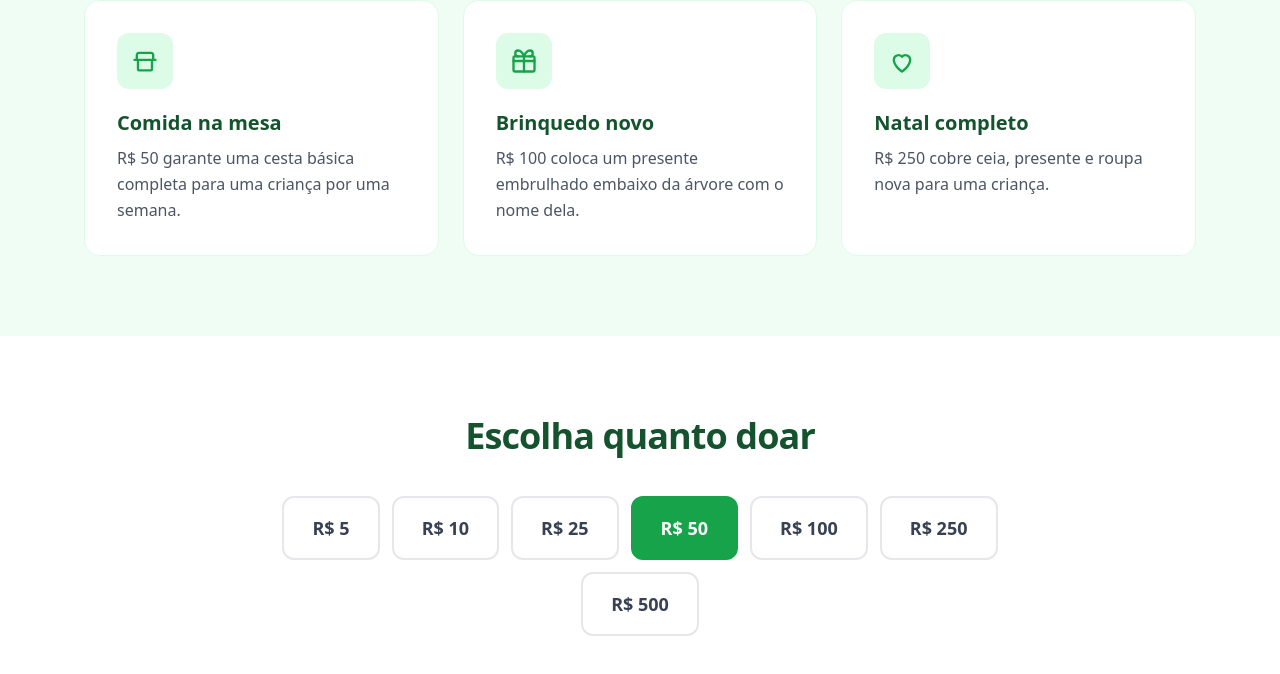
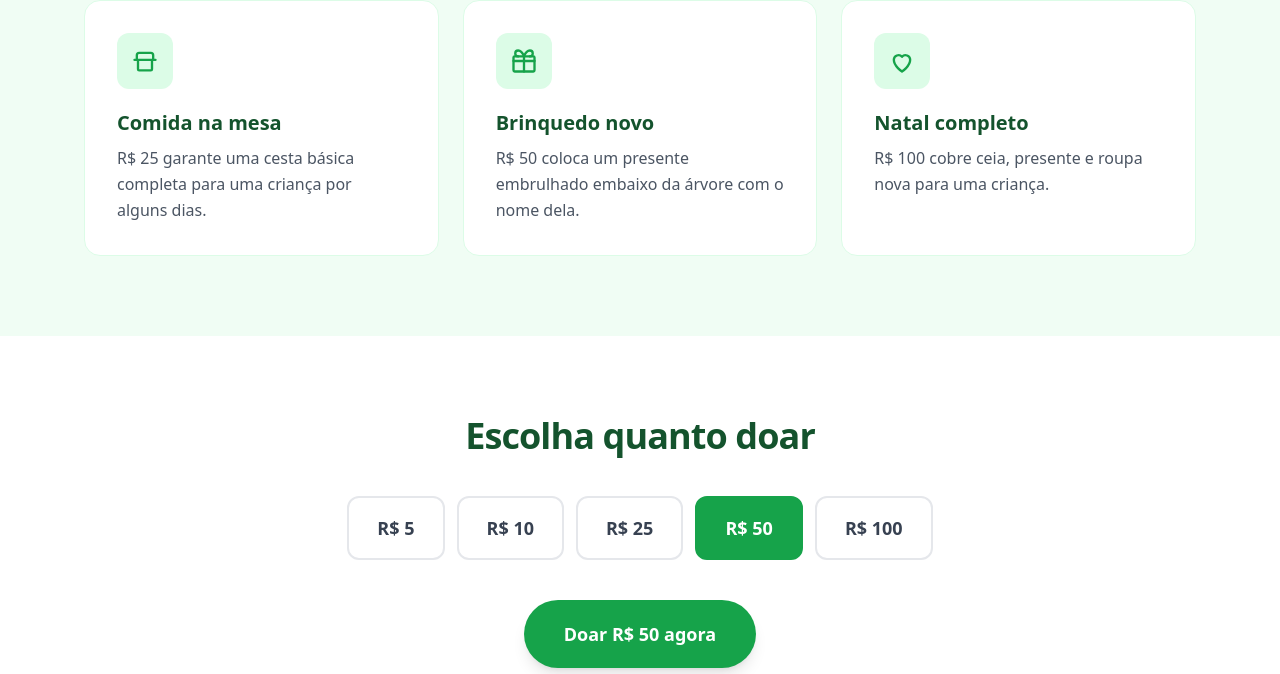
Before and after one commit to andressouzadematos-cloud/lar-esperanca1, a Next.js app: page / in a window 1280 px wide. Shown: the part 913-1587 px from the top of the page. Built offline with nearby package versions, Linux system fonts and the light colour scheme; no server answers.

Commit message:
Update page.tsx

```diff
--- a/app/page.tsx
+++ b/app/page.tsx
@@ -1,14 +1,15 @@
 "use client";
+
 import { useState, useEffect } from "react";
 import { useRouter } from "next/navigation";
 import { trackMeta } from "@/lib/meta-client";
 
-const VALORES = [5, 10, 25, 50, 100, 250, 500];
+const VALORES = [5, 10, 25, 50, 100];
 
 const CARDS = [
   {
     titulo: "Comida na mesa",
-    descricao: "R$ 50 garante uma cesta básica completa para uma criança por uma semana.",
+    descricao: "R$ 25 garante uma cesta básica completa para uma criança por alguns dias.",
     icone: (
       <svg viewBox="0 0 24 24" fill="none" stroke="currentColor" strokeWidth="2" className="h-7 w-7">
         <path d="M3 11h18M5 11V7a2 2 0 0 1 2-2h10a2 2 0 0 1 2 2v4M6 11v8a1 1 0 0 0 1 1h10a1 1 0 0 0 1-1v-8" strokeLinecap="round" />
@@ -17,7 +18,7 @@ const CARDS = [
   },
   {
     titulo: "Brinquedo novo",
-    descricao: "R$ 100 coloca um presente embrulhado embaixo da árvore com o nome dela.",
+    descricao: "R$ 50 coloca um presente embrulhado embaixo da árvore com o nome dela.",
     icone: (
       <svg viewBox="0 0 24 24" fill="none" stroke="currentColor" strokeWidth="2" className="h-7 w-7">
         <rect x="3" y="8" width="18" height="13" rx="1" />
@@ -27,7 +28,7 @@ const CARDS = [
   },
   {
     titulo: "Natal completo",
-    descricao: "R$ 250 cobre ceia, presente e roupa nova para uma criança.",
+    descricao: "R$ 100 cobre ceia, presente e roupa nova para uma criança.",
     icone: (
       <svg viewBox="0 0 24 24" fill="none" stroke="currentColor" strokeWidth="2" className="h-7 w-7">
         <path d="M12 21s-7-4.5-7-10a4 4 0 0 1 7-2.6A4 4 0 0 1 19 11c0 5.5-7 10-7 10z" strokeLinecap="round" strokeLinejoin="round" />
@@ -44,7 +45,8 @@ const FAQ = [
   },
   {
     pergunta: "Posso doar qualquer valor?",
-    resposta: "Você pode escolher entre R$ 5, R$ 10, R$ 25, R$ 50, R$ 100, R$ 250 ou R$ 500. Qualquer valor ajuda.",
+    resposta:
+      "Você pode escolher entre R$ 5, R$ 10, R$ 25, R$ 50 ou R$ 100. Qualquer valor ajuda.",
   },
   {
     pergunta: "Recebo comprovante?",
@@ -126,6 +128,7 @@ export default function Home() {
               Quero ajudar agora
             </button>
           </div>
+
           <div className="rounded-3xl bg-white/95 p-8 shadow-[0_20px_50px_rgba(0,0,0,0.25)] backdrop-blur">
             <p className="text-sm font-semibold uppercase tracking-wide text-gray-500">
               Arrecadado até agora
```
